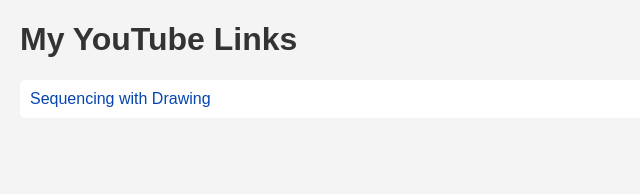
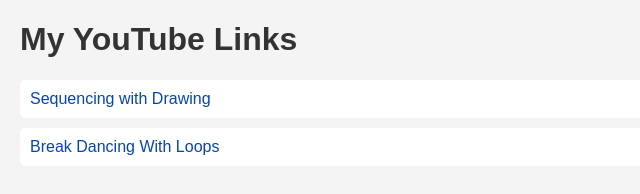
Before and after one commit to nparimoo13/Videos-Website, a plain HTML site: page index.html in a window 1280 px wide. Shown: the whole page, without its empty margins (0-640 px from the left). Drawn offline with Linux system fonts and the light colour scheme.

Commit message:
Update index.html

```diff
--- a/index.html
+++ b/index.html
@@ -36,6 +36,7 @@
     <h1>My YouTube Links</h1>
     <ul>
         <li><a href="https://www.youtube.com/watch?v=GXfbwn_eywU" target="_blank">Sequencing with Drawing</a></li>
+        <li><a href="https://youtu.be/cfSKGXBNCZE" target="_blank">Break Dancing With Loops</a></li>
 <!--         <li><a href="https://www.youtube.com/watch?v=GXfbwn_eywU" target="_blank">Conditional loops with a soccer ball</a></li>
         <li><a href="https://www.youtube.com/watch?v=6lDcBd--egw" target="_blank">Conditional Statements with archery</a></li>
         <li><a href="https://www.youtube.com/watch?v=gwtQPaLfzxM" target="_blank">Nested Conditionals with Penguin</a></li>
```
